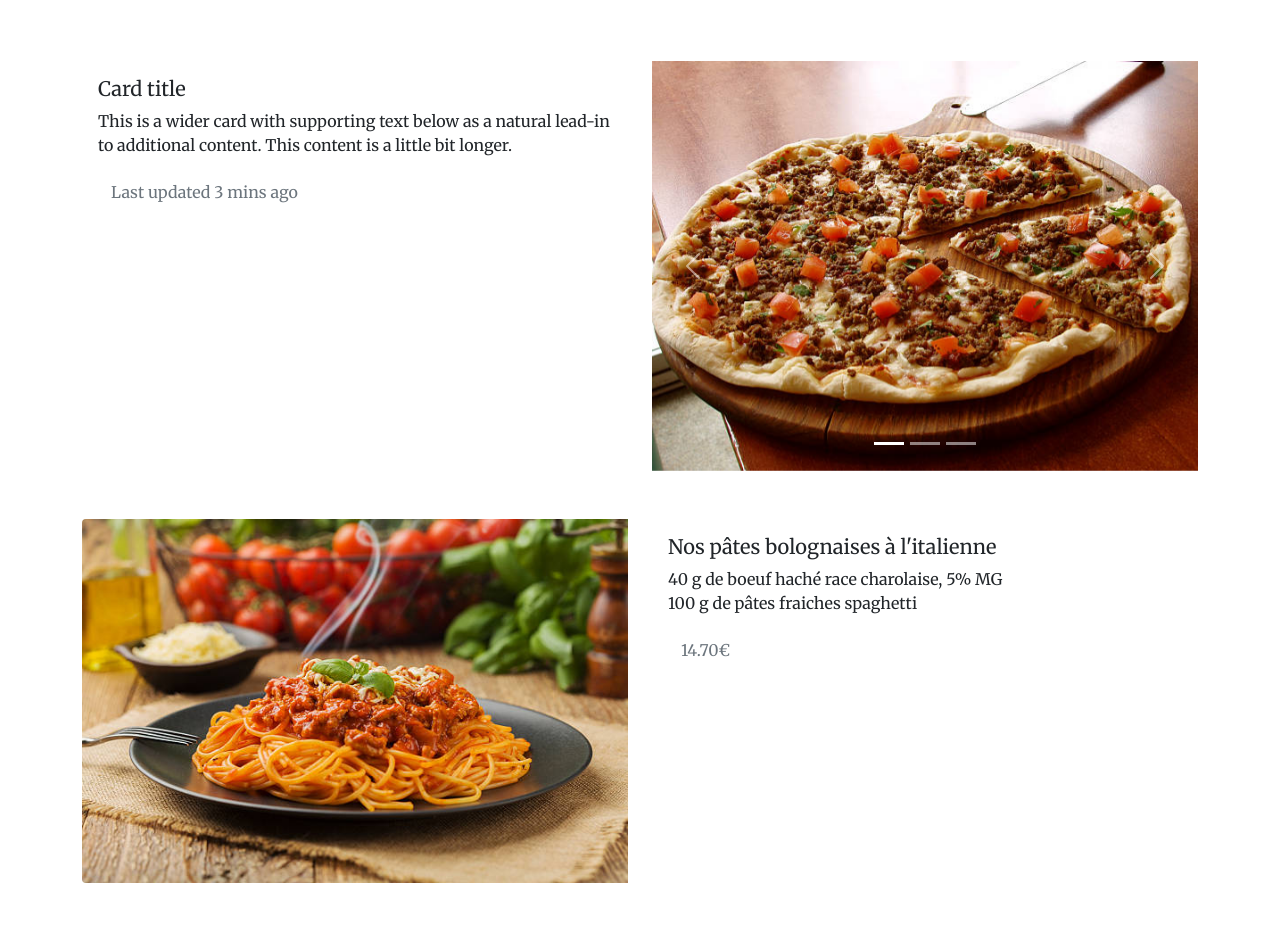
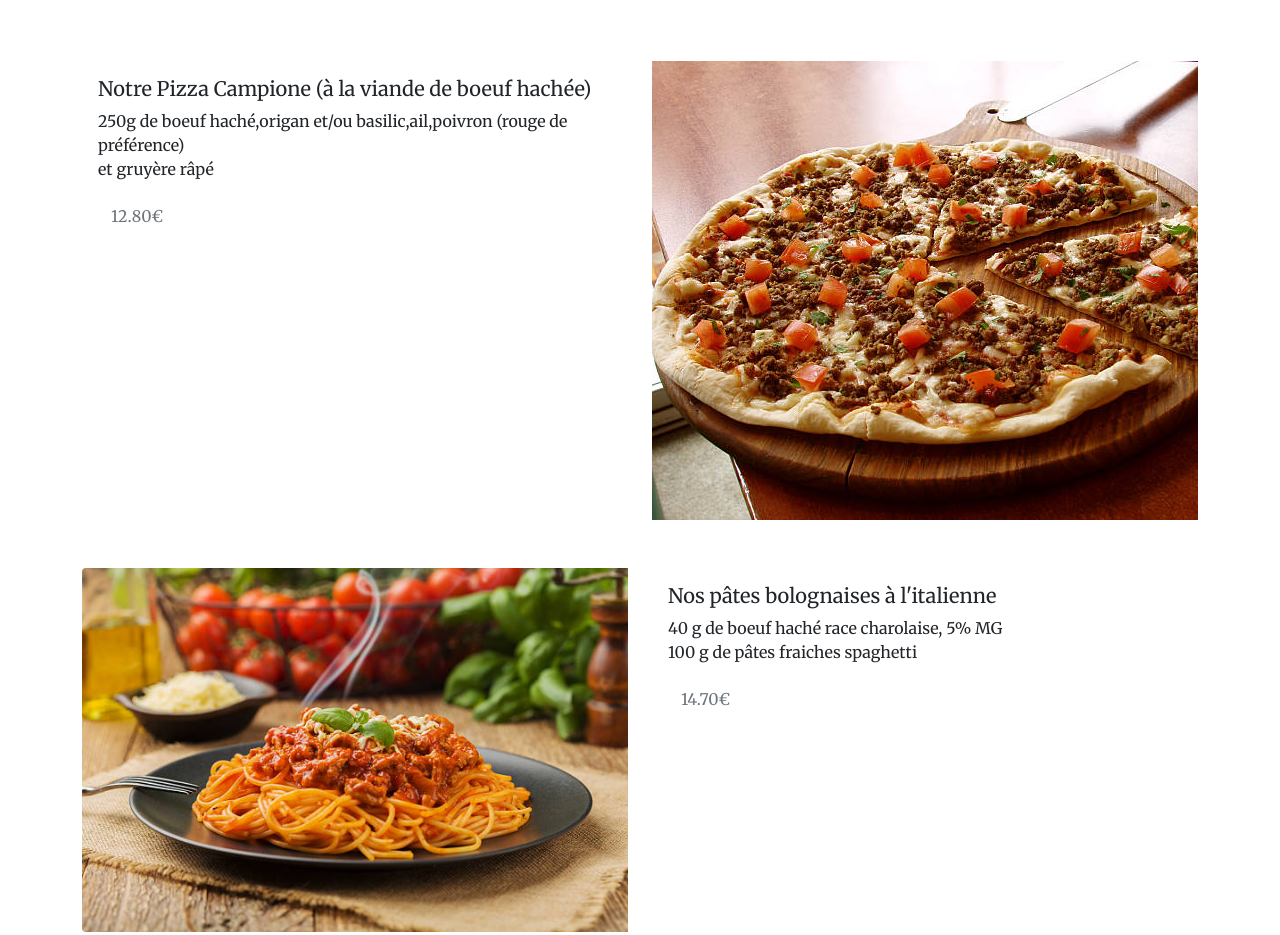
Before and after one commit to CazierFlavien/SiteWeb, a plain HTML site: page index.html in a window 1280 px wide. Shown: the part 1615-2550 px from the top of the page. Drawn offline with Linux system fonts and the light colour scheme; a web font is replaced by a local one.

Commit message:
Commit 2.3

```diff
--- a/assets/css/style.css
+++ b/assets/css/style.css
@@ -47,7 +47,7 @@
     background: linear-gradient(rgba(0, 0, 0, 0.5),rgba(0, 0, 0, 0.5)), url('../img/banniere5.jpg') center center fixed
     no-repeat;
     background-size: cover;
-    height: 1200px;
+    height: 1300px;
 }
 
 .btn-order {
--- a/index.html
+++ b/index.html
@@ -90,41 +90,18 @@
               <div class="row">
                 <div class="col-md-6">
                   <div class="card-body">
-                    <h5 class="card-title">Card title</h5>
+                    <h5 class="card-title">Notre Pizza Campione (à la viande de boeuf hachée)</h5>
                     <p class="card-text">
-                      This is a wider card with supporting text below as a natural lead-in to additional
-                       content. This content is a little bit longer.
+                      250g de boeuf haché,origan et/ou basilic,ail,poivron (rouge de préférence)<br> et gruyère râpé
                       </p>
-                    <p class="card-text"><a href="#" class="text-muted btn">Last updated 3 mins ago</a></p>
+                    <p class="card-text"><a href="#" class="text-muted btn">12.80€</a></p>
                   </div>
                 </div>
                 <div class="col-md-6">
-                  <div id="carouselExampleIndicators" class="carousel slide" data-bs-ride="carousel">
-                    <div class="carousel-indicators">
-                      <button
-                       type="button"
-                        data-bs-target="#carouselExampleIndicators"
-                         data-bs-slide-to="0"
-                          class="active"
-                           aria-current="true"
-                            aria-label="Slide 1"
-                            ></button>
-                      <button
-                       type="button"
-                        data-bs-target="#carouselExampleIndicators"
-                         data-bs-slide-to="1"
-                          aria-label="Slide 2"
-                          ></button>
-                      <button
-                       type="button"
-                        data-bs-target="#carouselExampleIndicators"
-                         data-bs-slide-to="2"
-                          aria-label="Slide 3"
-                          ></button>
-                    </div>
+                  <div id="carouselExampleSlidesOnly" class="carousel slide" data-bs-ride="carousel">
                     <div class="carousel-inner">
                       <div class="carousel-item active">
-                        <img src="assets/img/repas17.jpg" class="d-block w-100" alt="...">
+                        <img src="assets/img/repas17.jpg" class="d-block w-80" alt="...">
                       </div>
                       <div class="carousel-item">
                         <img src="assets/img/repas16.jpg" class="d-block w-100" alt="...">
@@ -133,23 +110,6 @@
                         <img src="assets/img/repas15.jpg" class="d-block w-100" alt="...">
                       </div>
                     </div>
-                    <button class="carousel-control-prev"
-                     type="button"
-                      data-bs-target="#carouselExampleIndicators"
-                       data-bs-slide="prev"
-                       >
-                      <span class="carousel-control-prev-icon" aria-hidden="true"></span>
-                      <span class="visually-hidden">Previous</span>
-                    </button>
-                    <button
-                     class="carousel-control-next"
-                      type="button"
-                       data-bs-target="#carouselExampleIndicators"
-                        data-bs-slide="next"
-                        >
-                      <span class="carousel-control-next-icon" aria-hidden="true"></span>
-                      <span class="visually-hidden">Next</span>
-                    </button>
                   </div>
                 </div>
               </div>
@@ -178,7 +138,7 @@
       <section class="cc-menu py-5 merriweather">
         <div class="container">
           <div class="row">
-            <h3 class="text-center text-light merriweather">Nos variétés</h3>
+            <h3 class="text-center text-light merriweather">Les classiques</h3>
             <div class="card bg-transparent text-center mb-4">
               <div class="card-header redressed fs-4">
                 <ul class="nav nav-tabs justify-content-center card-header-tabs">
@@ -202,7 +162,7 @@
           <div class="row row-cols-1 row-cols-md-2 g-4">
             <div class="col">
               <div class="card">
-                <img src="assets/img/Carousel/carousel3.jpg" class="card-img-top" alt="...">
+                <img src="assets/img/burger.webp" width="633" height="350" alt="">
                 <div class="card-body">
                   <h5 class="card-title">Card title</h5>
                   <p class="card-text">This is a longer card with supporting text below as a natural lead-in to additional content. This content is a little bit longer.</p>
@@ -211,7 +171,7 @@
             </div>
             <div class="col">
               <div class="card">
-                <img src="assets/img/Carousel/carousel1.jpg" class="card-img-top" alt="...">
+                <img src="assets/img/vrai poisson.jpg" width="633" height="350" alt="">
                 <div class="card-body">
                   <h5 class="card-title">Card title</h5>
                   <p class="card-text">This is a longer card with supporting text below as a natural lead-in to additional content. This content is a little bit longer.</p>
@@ -220,7 +180,7 @@
             </div>
             <div class="col d-sm-none d-md-block">
               <div class="card">
-                <img src="assets/img/Carousel/carousel2.jpg" class="card-img-top" alt="...">
+                <img src="assets/img/ai-generated-8006206_640.webp" width="633" height="350" alt="">
                 <div class="card-body">
                   <h5 class="card-title">Card title</h5>
                   <p class="card-text">This is a longer card with supporting text below as a natural lead-in to additional content.</p>
@@ -229,7 +189,7 @@
             </div>
             <div class="col d-sm-none d-md-block">
               <div class="card">
-                <img src="assets/img/Carousel/carousel4.jpg" class="card-img-top" alt="...">
+                <img src="assets/img/salade.jpg" width="633" height="350" alt="">
                 <div class="card-body">
                   <h5 class="card-title">Card title</h5>
                   <p class="card-text">This is a longer card with supporting text below as a natural lead-in to additional content. This content is a little bit longer.</p>
@@ -243,22 +203,20 @@
       <section class="cc-carousel merriweather bg-dark text-light text-center py-5">
         <div class="container">
           <div class="row">
-            <h1 class="text-uppercase">Les délice interdits</h1>
-            <div class="col pb-4">Lorem ipsum dolor sit, amet consectetur adipisicing elit. Nemo, exceptu
-              ri hic, maiores et facere architecto deserunt quia ad reiciendis a molestiae incidunt d
-              olor autem? Dicta eum autem ipsum harum quaerat.
+            <h1 class="text-uppercase">Le délice interdit</h1>
+            <div class="col pb-4">UN DESSERT A DEGOMER SUR PLACE BIENSUR . UNE CREME ONCTUEUSE A LA VANILLE. ET UNE PATE BIEN CROUSTILLANTE ET DES FRAMBOISES DU JARDIN.
             </div>
           </div>
-          <div id="carouselExampleFade" class="carousel slide carousel-fade" data-bs-ride="carousel">
+          <div id="carouselExampleSlidesOnly" class="carousel slide" data-bs-ride="carousel">
             <div class="carousel-inner">
               <div class="carousel-item active">
-                <img src="assets/img/banniere4.jpg" class="d-block w-100" alt="...">
+                <img src="assets/img/incrable.jpg" class="d-block w-100" alt="...">
               </div>
               <div class="carousel-item">
-                <img src="assets/img/repas2.jpg" class="d-block w-100" alt="...">
+                <img src="assets/img/repas16.jpg" class="d-block w-100" alt="...">
               </div>
               <div class="carousel-item">
-                <img src="assets/img/repas3.jpg" class="d-block w-100" alt="...">
+                <img src="assets/img/repas15.jpg" class="d-block w-100" alt="...">
               </div>
             </div>
             <button class="carousel-control-prev" type="button" data-bs-target="#carouselExampleFade" data-bs-slide="prev">
```
Also changed, not shown: assets/img/ai-generated-8006206_640.webp (added), assets/img/burger.webp (added), assets/img/dessert4.jpg (deleted), assets/img/incrable.jpg (added), assets/img/poisson.jpg (added), assets/img/salade.jpg (added), assets/img/vrai poisson.jpg (added).
